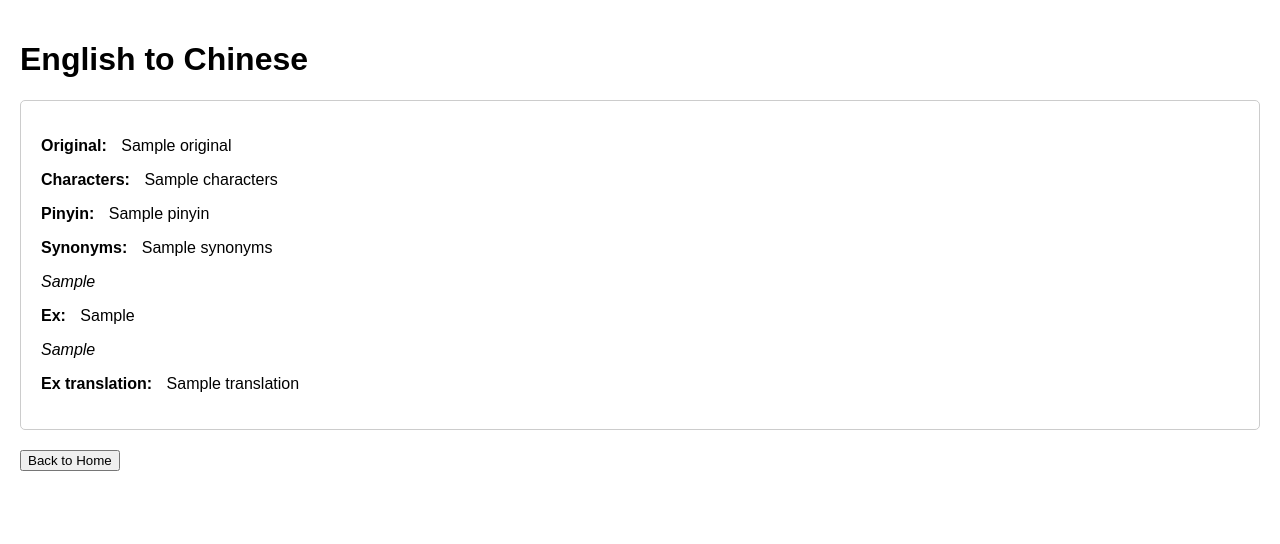
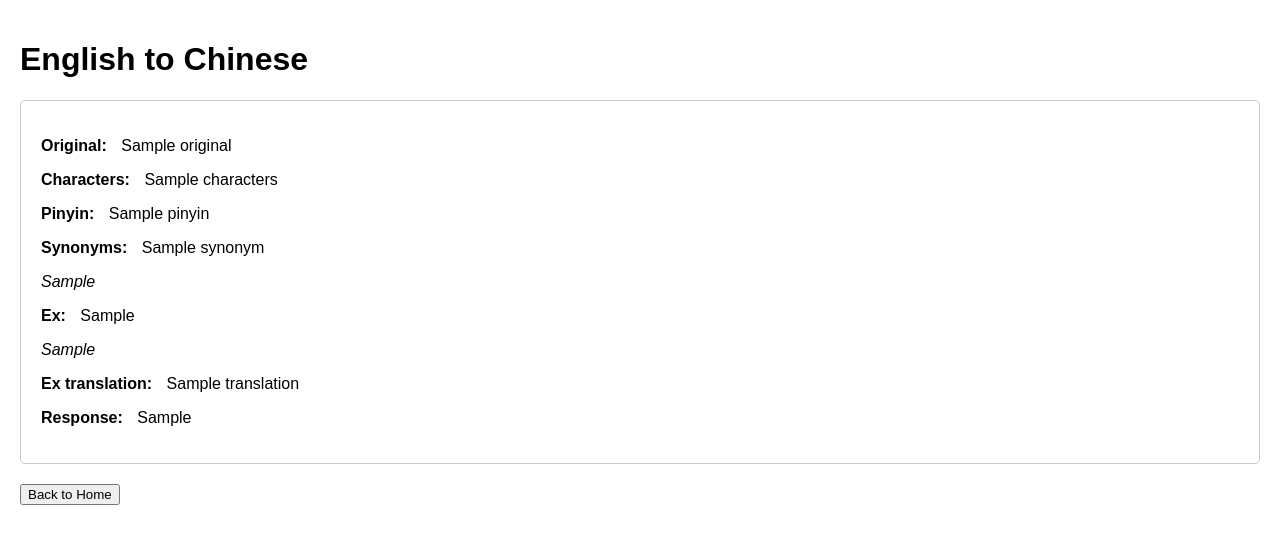
Before and after one commit to CleoY/Language-Translation-App, a Flask app: template templates/results.html in a window 1280 px wide. Shown: the top 544 px of the page. Run offline with Flask 3, Linux system fonts and the light colour scheme; the template is opened without the code that fills it: most values are stand-ins (such as "Sample title", 1, 10 or a date in 2020).

Commit message:
Fixed formatting for gpt prompts and output

```diff
--- a/app.py
+++ b/app.py
@@ -10,13 +10,10 @@ def home():
     return render_template('home.html')
 
 #@app.route('/translate', methods=['POST'])
-def translate(keyword):
+def translate(prompt, keyword):
   translationSetup = '''
-  For all of the following commands, please give results in the specified JSON formats.
-  When I type "Translate x to English", I want you to translate x into English, giving me the pinyin, English definition, and 1 example sentence in traditional Chinese with English translations. JSON list: characters, pinyin, English_definition, exSentenceChinese, sentencePinyin, translation.
-  When I type "Translate x to Chinese", I want you to translate x into traditional Chinese, giving me the characters, pinyin, synonyms, and 1 example sentence for the Chinese word with English translations. JSON list: original, characters, pinyin, synonyms, synonymPinyin, exSentenceChinese, sentencePinyin, translation.
-  When I type "Review x", I want you to make any necessary corrections to my grammar and spelling, or even give me suggestions for a better way to say what I mean. JSON list: original, corrected, suggestionNotes.
-  '''
+  For the following command, please give results in the specified JSON formats.
+  ''' + prompt
   user_input = request.form['user_input']
   # You can use the user_input here to send it to the GPT-3 model
   # For example:
@@ -36,20 +33,26 @@ def translate(keyword):
   return result, user_input
   # return render_template(htmlFile, user_input=user_input, chat_response=result)
 
-@app.route('/translateChinese', methods = ['POST'])
-def translateChinese():
-   result, user_input = translate("Translate")
+
+@app.route('/ChineseToEnglish', methods = ['POST'])
+def translateChineseToEnglish():
+   prompt = '''When I type "Translate x to English", I want you to translate x into English, giving me the pinyin, English definition, and 1 example sentence in traditional Chinese with English translations. JSON list: characters, pinyin, English_definition, exSentenceChinese, sentencePinyin, translation.'''
+   result, user_input = translate(prompt, "Translate")
    return render_template("results.html", user_input=user_input, chat_response=result, ChineseToEnglish = True)
 
-@app.route('/translateEnglish', methods = ['POST'])
-def translateEnglish():
-   result, user_input = translate("Translate")
+
+@app.route('/EnglishToChinese', methods = ['POST'])
+def translateEnglishToChinese():
+   prompt = '''When I type "Translate x to Chinese", I want you to translate x into traditional Chinese, repeating the original English word, giving me the characters, pinyin, synonyms, and 1 example sentence for the Chinese word with English translations. JSON list: original, characters, pinyin, synonyms, synonymPinyin, exSentenceChinese, sentencePinyin, translation.'''
+   result, user_input = translate(prompt, "Translate")
    return render_template("results.html", user_input=user_input, chat_response=result, ChineseToEnglish = False)
+
 
 @app.route('/review', methods = ['POST'])
 def review():
-   result, user_input = translate("Review")
-   return render_template("review.html", user_input=user_input, chat_response=result)
+  prompt = '''When I type "Review x", I want you to make any necessary corrections to my grammar and spelling, or even give me suggestions for a better way to say what I mean. JSON list: original, corrected, suggestionNotes.'''
+  result, user_input = translate(prompt, "Review")
+  return render_template("review.html", user_input=user_input, chat_response=result)
 
 
 
--- a/templates/home.html
+++ b/templates/home.html
@@ -8,12 +8,12 @@
 </head>
 <body>
     <h1>LanguageToGo</h1>
-    <form action="/translateChinese" method="post">
+    <form action="/ChineseToEnglish" method="post">
         <label for="user_input">Chinese -> English</label><br>
         <input type="text" id="user_input" name="user_input" required><br><br>
         <input type="submit" value="Translate">
     </form>
-    <form action="/translateEnglish" method="post">
+    <form action="/EnglishToChinese" method="post">
         <label for="user_input">English -> Chinese</label><br>
         <input type="text" id="user_input" name="user_input" required><br><br>
         <input type="submit" value="Translate">
--- a/templates/results.html
+++ b/templates/results.html
@@ -15,20 +15,25 @@
     {% endif %}
     <div class="response-container">
         {% if not ChineseToEnglish %}
-        <p><span class="attribute">Original:</span> <span class="value">{{ chat_response.original }}</span></p>
+            <p><span class="attribute">Original:</span> <span class="value">{{ chat_response.original }}</span></p>
         {% endif %}
         <p><span class="attribute">Characters:</span> <span class="value">{{ chat_response.characters }}</span></p>
         <p><span class="attribute">Pinyin:</span> <span class="value">{{ chat_response.pinyin }}</span></p>
         {% if ChineseToEnglish %}
             <p><span class="attribute">English definition:</span> <span class="value">{{ chat_response.English_definition }}</span></p>
         {% else %}
-            <p><span class="attribute">Synonyms:</span> <span class="value">{{ chat_response.synonyms }}</span></p>
-            <span class="subtitle">{{ chat_response.synonymPinyin }}</span></p>
+            {% if chat_response.synonyms %}
+            <p><span class="attribute">Synonyms:</span> <span class="value">{{ chat_response.synonyms | join(', ') }}</span></p>
+            {% endif %}
+            {% if chat_response.synonymPinyin %}
+            <span class="subtitle">{{ chat_response.synonymPinyin | join(', ') }}</span></p>
+            {% endif %}
         {% endif %}
         <p><span class="attribute">Ex:</span> <span class="value">{{ chat_response.exSentenceChinese }}</span></p>
         <span class="subtitle">{{ chat_response.sentencePinyin }}</span></p>
         <!-- <p class="subtitle">Pinyin of the example sentence:</p> <span class="value">{{ chat_response.sentencePinyin }}</span></p> -->
         <p><span class="attribute">Ex translation:</span> <span class="value">{{ chat_response.translation }}</span></p>
+        <p><span class="attribute">Response:</span> <span class="value">{{ chat_response }}</span></p>
     </div>
     <form action="/" method="get">
         <button type="submit">Back to Home</button>
--- a/templates/review.html
+++ b/templates/review.html
@@ -8,7 +8,7 @@
     <link rel="stylesheet" type="text/css" href="{{ url_for('static', filename='styles.css') }}">
 </head>
 <body>
-    <h1>Chinese to English</h1>
+    <h1>Review</h1>
     <div class="response-container">
         <p><span class="attribute">Original:</span> <span class="value">{{ chat_response.original }}</span></p>
         <p><span class="attribute">Correction:</span> <span class="value">{{ chat_response.corrected }}</span></p>
```
